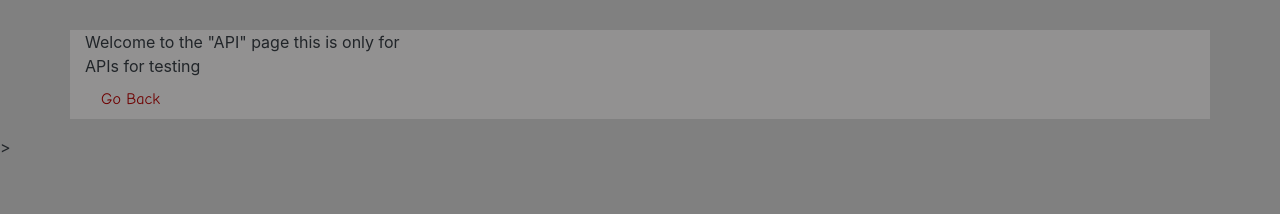
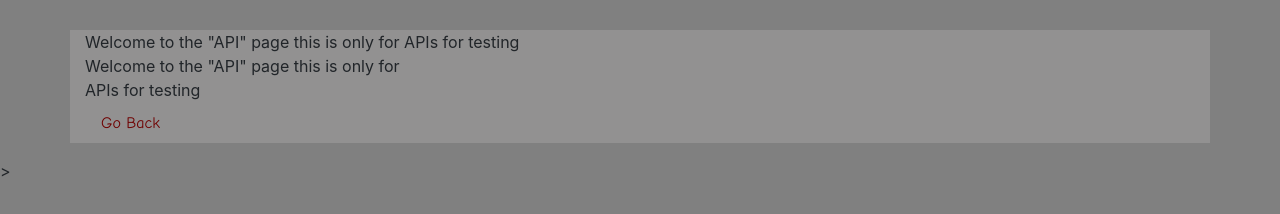
Before and after one commit to haawwkeye/API, a plain HTML site: page index.html in a window 1280 px wide. Drawn offline with nearby package versions, Linux system fonts and the light colour scheme.

Commit message:
Update index.html

```diff
--- a/index.html
+++ b/index.html
@@ -39,6 +39,9 @@
   </head>
   <body>
 <div class="container" style="margin-top:30px">
+  <div>
+  Welcome to the "API" page this is only for APIs for testing
+  </div>
     <div class="row">
       <div class="col-sm-4">
         <ul class="nav nav-pills flex-column">
```
